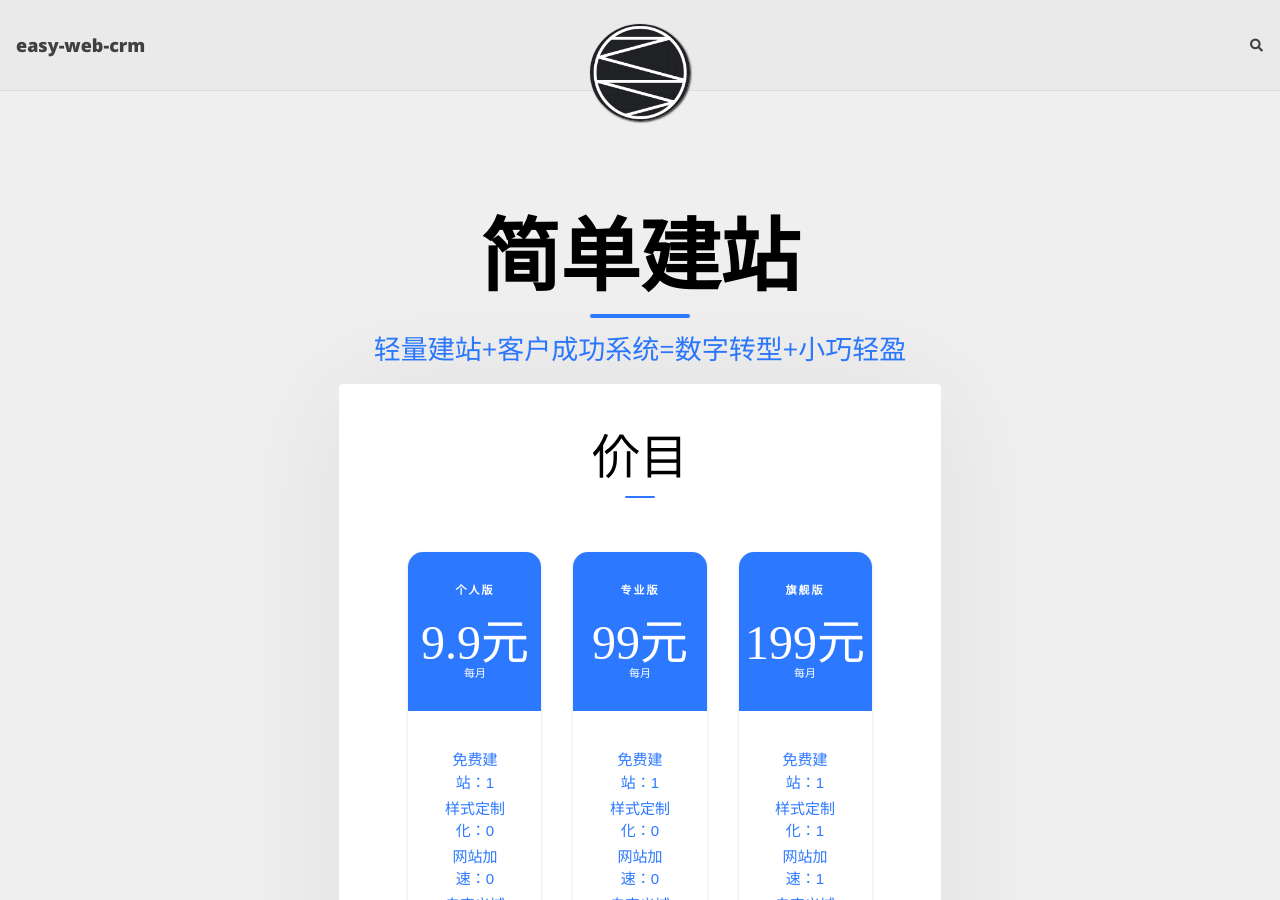
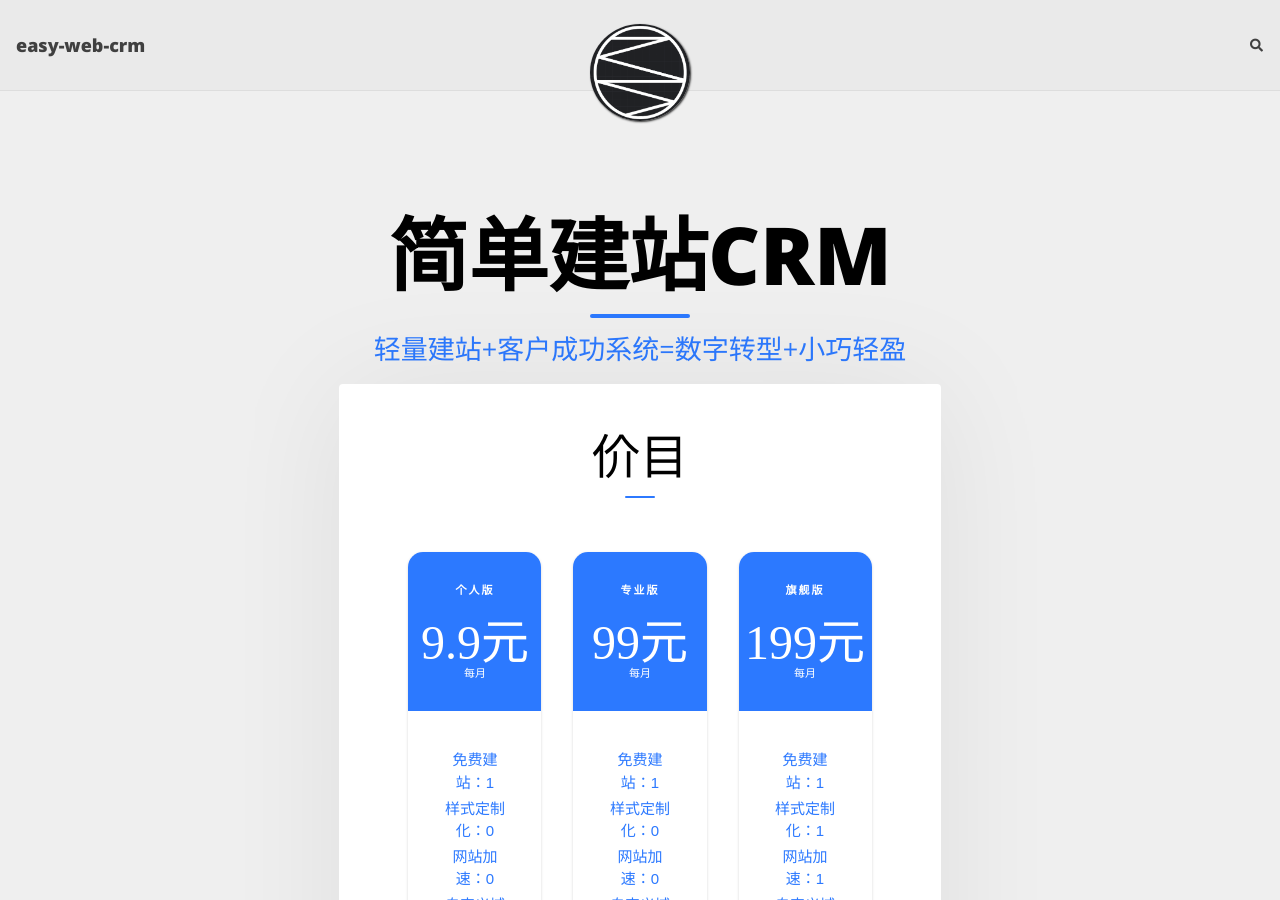
Before and after one commit to memorycancel/easy-web-crm, a Jekyll site: the page built from index.html, in a window 1280 px wide and 900 px high. Built offline with Jekyll 4.4.1, drawn with Linux system fonts in a browser that asks for light colours; nearby versions of some CDN libraries; the list of posts is cut into pages by our own code; comment, search, counter and statistics services are not loaded; some of the changed text lies outside the part shown.

Commit message:
Update index.html

```diff
--- a/index.html
+++ b/index.html
@@ -1,6 +1,6 @@
 ---
 <!-- layout: default -->
-title: 简单建站
+title: 简单建站CRM
 subtitle: 轻量建站+客户成功系统=数字转型+小巧轻盈
 ---
 
@@ -525,7 +525,8 @@
                         <span>样式定制化：0</span>
                         <span>网站加速：0</span>
                         <span>自定义域名：0</span>
-                        <span>系统帐号：1</span>
+                        <span>CRM系统：1</span>
+                        <span>CRM系统帐号：1</span>
                         <span> </span>
                     </p>
                 </div>
@@ -544,7 +545,8 @@
                         <span>样式定制化：0</span>
                         <span>网站加速：0</span>
                         <span>自定义域名：1</span>
-                        <span>系统帐号：5</span>
+                        <span>CRM系统：1</span>
+                        <span>CRM系统帐号：5</span>
                     </p>
                 </div>
                 <button class="plan__btn--start btn btn-default--outline btn-lg"><span>行动</span></button>
@@ -562,7 +564,8 @@
                         <span>样式定制化：1</span>
                         <span>网站加速：1</span>
                         <span>自定义域名：1</span>
-                        <span>系统帐号：15</span>
+                        <span>CRM系统：1</span>
+                        <span>CRM系统帐号：15</span>
                     </p>
                 </div>
                 <button class="plan__btn--start btn btn-default--outline btn-lg"><span>行动</span></button>
```
